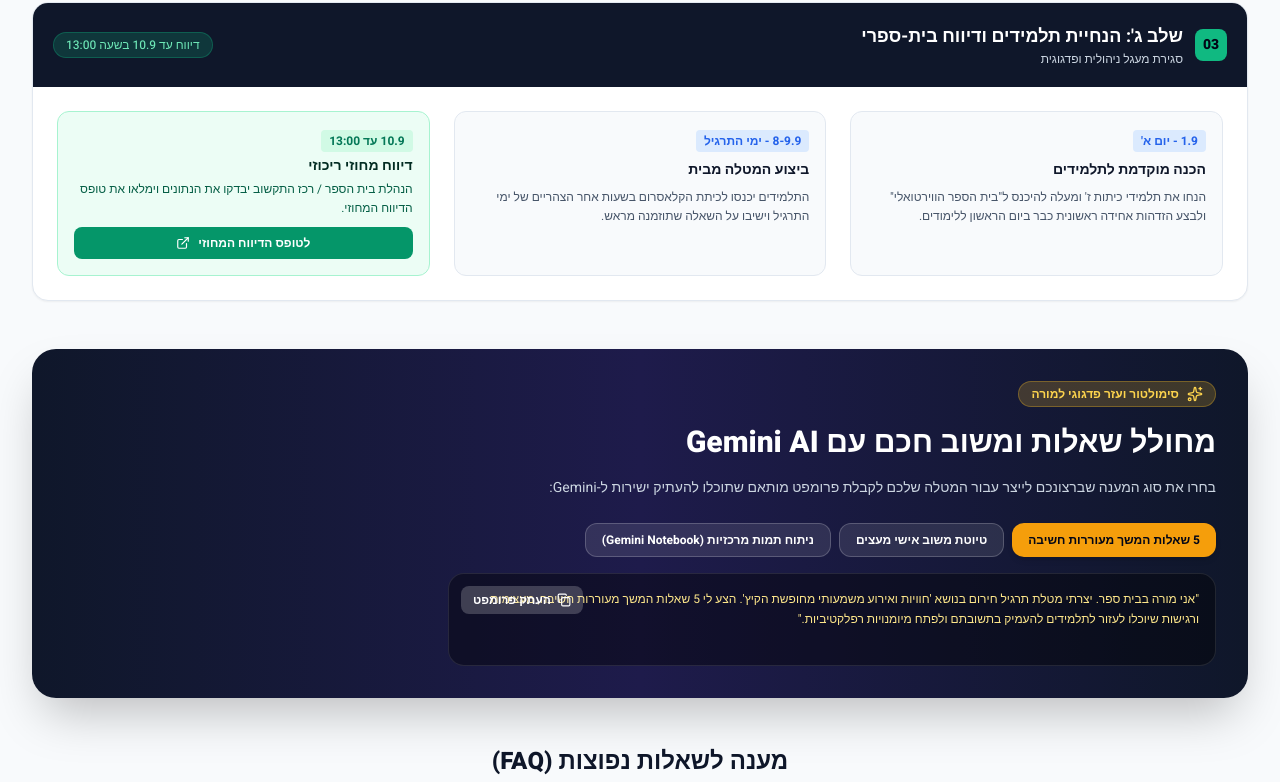
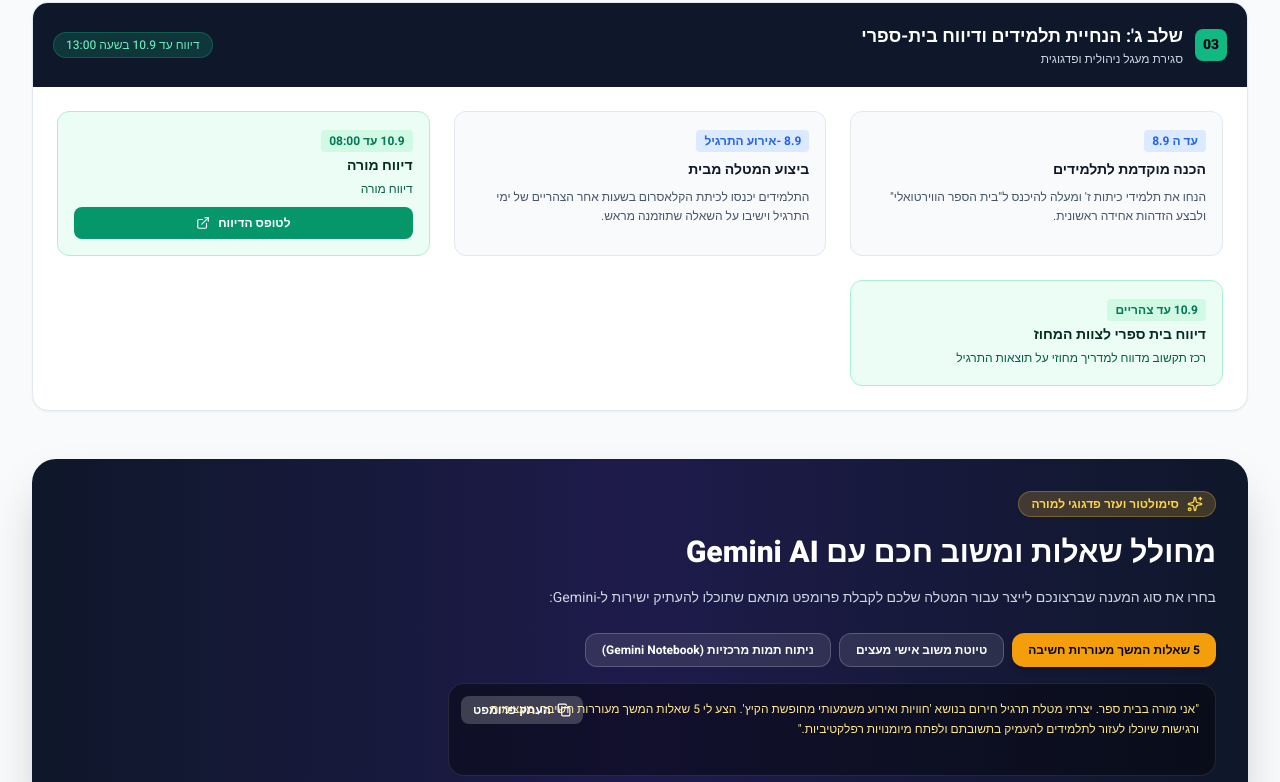
Before and after one commit to 1001991146-eng/TargitTashpaz, a plain HTML site: page index.html in a window 1280 px wide. Shown: the part 1910-2692 px from the top of the page. Drawn offline with nearby package versions, Linux system fonts and the light colour scheme.

Commit message:
Update index.html

```diff
--- a/index.html
+++ b/index.html
@@ -81,7 +81,7 @@
                     </div>
                     <div>
                         <h1 class="text-xl sm:text-2xl font-black tracking-tight leading-none text-white">תרגיל למידה בחירום תשפ"ז</h1>
-                        <p class="text-xs text-blue-200 mt-1 font-medium">מדריך מקיף למורה | מחוז חיפה והמחוזות השונים</p>
+                        <p class="text-xs text-blue-200 mt-1 font-medium">מדריך מקיף למורה | הרב תחומי למדעים ולאמנויות עמל חדרה</p>
                     </div>
                 </div>
 
@@ -155,7 +155,7 @@
                         </label>
                         <label class="flex items-start gap-2.5 cursor-pointer p-2 rounded-lg hover:bg-white transition">
                             <input type="checkbox" onchange="updateProgress()" class="step-check mt-0.5 rounded text-blue-600 focus:ring-blue-500 w-4 h-4">
-                            <span>הנחיית תלמידים להזדהות ב-1.9</span>
+                            <span>הנחיית תלמידים להזדהות עד ה 8.9</span>
                         </label>
                         <label class="flex items-start gap-2.5 cursor-pointer p-2 rounded-lg hover:bg-white transition">
                             <input type="checkbox" onchange="updateProgress()" class="step-check mt-0.5 rounded text-blue-600 focus:ring-blue-500 w-4 h-4">
@@ -382,15 +382,15 @@
 
                 <div class="p-6 grid md:grid-cols-3 gap-6">
                     <div class="bg-slate-50 p-4 rounded-xl border border-slate-200 space-y-2">
-                        <span class="text-xs font-bold text-blue-600 bg-blue-100 px-2 py-0.5 rounded">1.9 - יום א'</span>
+                        <span class="text-xs font-bold text-blue-600 bg-blue-100 px-2 py-0.5 rounded">עד ה 8.9 </span>
                         <h4 class="font-bold text-slate-900 text-sm">הכנה מוקדמת לתלמידים</h4>
                         <p class="text-xs text-slate-600 leading-relaxed">
-                            הנחו את תלמידי כיתות ז' ומעלה להיכנס ל"בית הספר הווירטואלי" ולבצע הזדהות אחידה ראשונית כבר ביום הראשון ללימודים.
+                            הנחו את תלמידי כיתות ז' ומעלה להיכנס ל"בית הספר הווירטואלי" ולבצע הזדהות אחידה ראשונית.
                         </p>
                     </div>
 
                     <div class="bg-slate-50 p-4 rounded-xl border border-slate-200 space-y-2">
-                        <span class="text-xs font-bold text-blue-600 bg-blue-100 px-2 py-0.5 rounded">8-9.9 - ימי התרגיל</span>
+                        <span class="text-xs font-bold text-blue-600 bg-blue-100 px-2 py-0.5 rounded">8.9 -אירוע התרגיל   </span>
                         <h4 class="font-bold text-slate-900 text-sm">ביצוע המטלה מבית</h4>
                         <p class="text-xs text-slate-600 leading-relaxed">
                             התלמידים יכנסו לכיתת הקלאסרום בשעות אחר הצהריים של ימי התרגיל וישיבו על השאלה שתוזמנה מראש.
@@ -399,16 +399,25 @@
 
                     <div class="bg-emerald-50 p-4 rounded-xl border border-emerald-200 space-y-2 flex flex-col justify-between">
                         <div>
-                            <span class="text-xs font-bold text-emerald-700 bg-emerald-100 px-2 py-0.5 rounded">10.9 עד 13:00</span>
-                            <h4 class="font-bold text-emerald-950 text-sm mt-1">דיווח מחוזי ריכוזי</h4>
+                            <span class="text-xs font-bold text-emerald-700 bg-emerald-100 px-2 py-0.5 rounded">10.9 עד 08:00</span>
+                            <h4 class="font-bold text-emerald-950 text-sm mt-1">דיווח מורה</h4>
                             <p class="text-xs text-emerald-800 leading-relaxed mt-1">
-                                הנהלת בית הספר / רכז התקשוב יבדקו את הנתונים וימלאו את טופס הדיווח המחוזי.
+                                דיווח מורה
                             </p>
                         </div>
-                        <a href="https://forms.gle/BpPXMbiyGnKmigbU8" target="_blank" class="inline-flex items-center justify-center gap-2 bg-emerald-600 hover:bg-emerald-500 text-white font-bold text-xs py-2 px-3 rounded-lg transition mt-3">
-                            <span>לטופס הדיווח המחוזי</span>
+                        <a href="https://forms.gle/5yUxUfiFhCm7dZ5r6" target="_blank" class="inline-flex items-center justify-center gap-2 bg-emerald-600 hover:bg-emerald-500 text-white font-bold text-xs py-2 px-3 rounded-lg transition mt-3">
+                            <span>לטופס הדיווח </span>
                             <i data-lucide="external-link" class="w-3.5 h-3.5"></i>
                         </a>
+                    </div>
+                     <div class="bg-emerald-50 p-4 rounded-xl border border-emerald-200 space-y-2 flex flex-col justify-between">
+                        <div>
+                            <span class="text-xs font-bold text-emerald-700 bg-emerald-100 px-2 py-0.5 rounded">10.9 עד צהריים</span>
+                            <h4 class="font-bold text-emerald-950 text-sm mt-1">דיווח בית ספרי לצוות המחוז</h4>
+                            <p class="text-xs text-emerald-800 leading-relaxed mt-1">
+                                רכז תקשוב מדווח למדריך מחוזי על תוצאות התרגיל
+                            </p>
+                        </div>
                     </div>
                 </div>
             </div>
```
